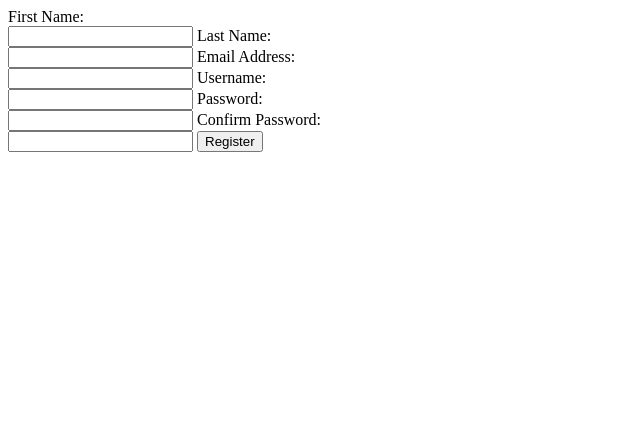
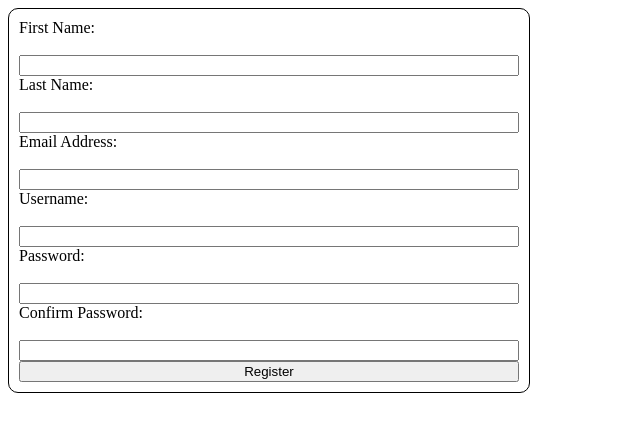
Before and after one commit to 21stPhenom/tech-projects, a Django app: page /accounts/register/ in a window 1280 px wide. Shown: the top 432 px of the page, without its empty margins (0-640 px from the left). Run offline with Django 5.2, Linux system fonts and the light colour scheme.

Commit message:
rename css file for forms styling

```diff
--- /dev/null
+++ b/static/css/form.css
@@ -0,0 +1,10 @@
+.form {
+    border: 1px solid;
+    border-radius: 10px;
+    padding: 10px;
+    height: fit-content;
+    width: 500px;
+    display: flex;
+    flex-direction: column;
+    justify-content: space-between;
+}
--- a/templates/accounts/login.html
+++ b/templates/accounts/login.html
@@ -2,7 +2,7 @@
 {% load static %}
 
 {% block style %}
-<link rel="stylesheet" href="{% static 'css/reg_form.css' %}">
+<link rel="stylesheet" href="{% static 'css/form.css' %}">
 {% endblock style %}
 
 {% block title %}Login | Tech Projects{% endblock title %}
--- a/templates/accounts/register.html
+++ b/templates/accounts/register.html
@@ -2,7 +2,7 @@
 {% load static %}
 
 {% block style %}
-<link rel="stylesheet" href="{% static 'css/reg_form.css' %}">
+<link rel="stylesheet" href="{% static 'css/form.css' %}">
 {% endblock style %}
 
 {% block title %}Register | Tech Projects{% endblock title %}
```
